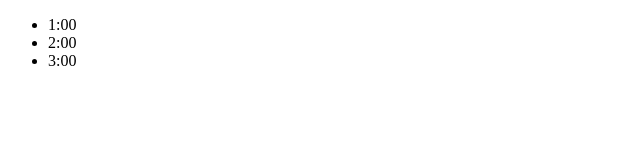
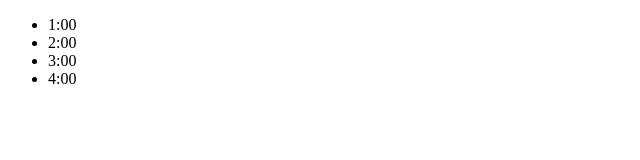
Before and after one commit to evanmwilson/its-time, a plain HTML site: page index.html in a window 1280 px wide. Shown: the full height of the page, 0-640 px from the left. Drawn offline with Linux system fonts and the light colour scheme.

Commit message:
Adding 4:00 to the list

```diff
--- a/index.html
+++ b/index.html
@@ -9,6 +9,7 @@
     <li>1:00
     <li>2:00
     <li>3:00
+    <li>4:00
 </ul>
 </body>
 </html>
```
